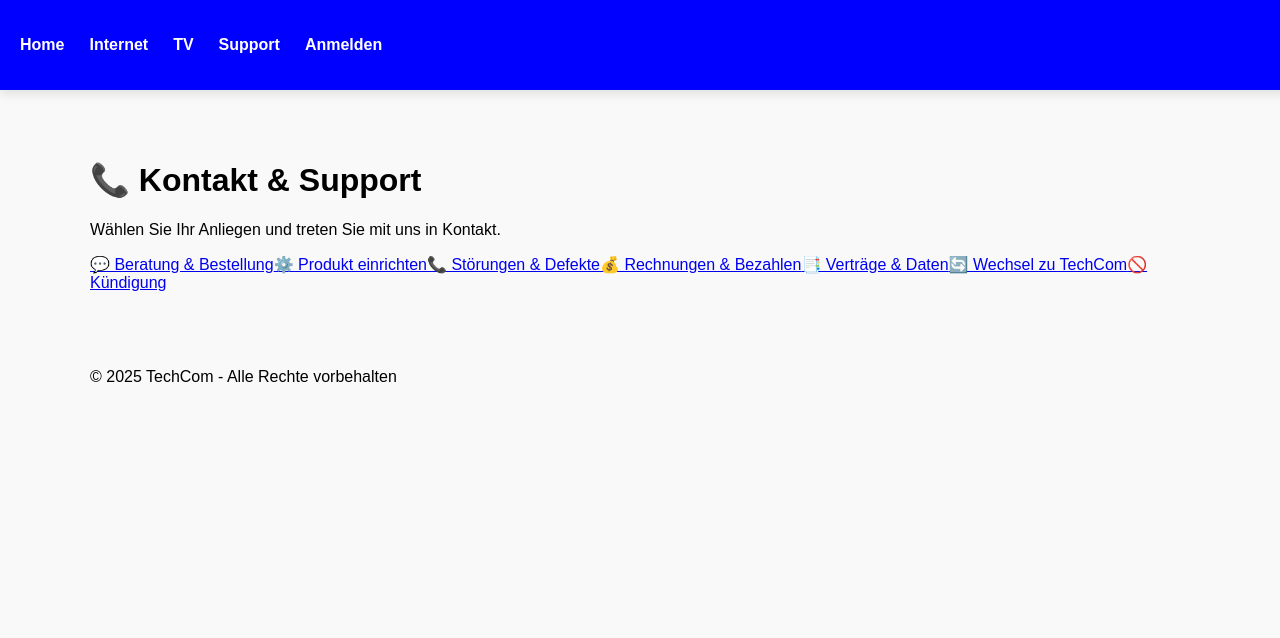
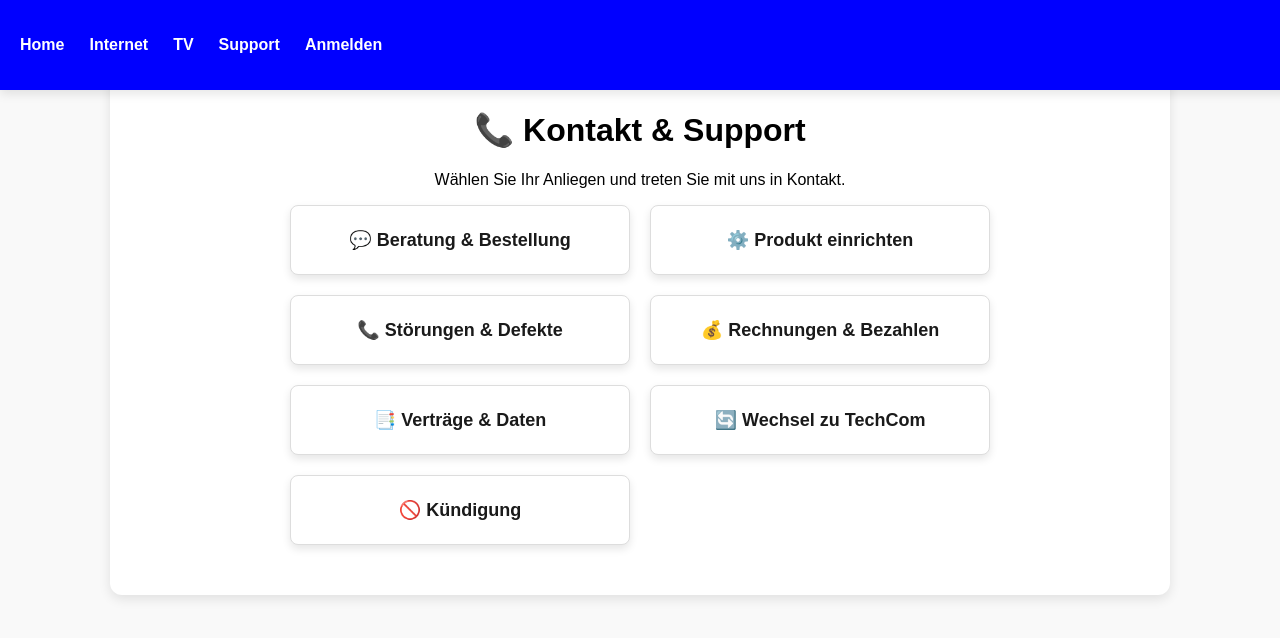
Before and after one commit to Hasancanscript/Projektarbeit_Business_Intellingence, a React (Create React App) app in the folder projektarbeit_business_intelligence/: page /support in a window 1280 px wide. Shown: the top 638 px of the page. Built offline with nearby package versions, Linux system fonts and the light colour scheme.

Commit message:
Update 3.0

```diff
--- a/projektarbeit_business_intelligence/src/InternetPage.js
+++ b/projektarbeit_business_intelligence/src/InternetPage.js
@@ -1,6 +1,7 @@
 import React, { useState } from "react";
-import { Link } from "react-router-dom"; // 🔥 WICHTIG: Link importieren!
+import { Link } from "react-router-dom";
 import "./styles.css";
+import ps5Image from "./images/ps5.png"; // ✅ Sicherstellen, dass das Bild auch hier geladen wird
 
 function InternetPage() {
   const [openQuestion, setOpenQuestion] = useState(null);
@@ -39,14 +40,6 @@ function InternetPage() {
     }
   ];
 
-  const faqItems = [
-    { question: "Welche Internet-Abos bietet TechCom?", answer: "TechCom bietet verschiedene Internet-Abos mit Geschwindigkeiten von 100 Mbit/s bis 10 Gbit/s." },
-    { question: "Welche Internetgeschwindigkeit benötige ich?", answer: "Das hängt von Ihrem Bedarf ab. Normales Surfen: 100 Mbit/s, Streaming & Gaming: 1 Gbit/s oder mehr." },
-    { question: "Welche Vorteile bietet TechCom Internet?", answer: "Unsere Abos bieten ultraschnelles Internet, kostenloses WLAN, Sicherheitspakete und eine stabile Verbindung." },
-    { question: "Wie kann ich mein Internet-Abo zu TechCom wechseln?", answer: "Ein Wechsel ist einfach: Bestellen Sie Ihr neues Abo, und wir kümmern uns um den Rest." },
-    { question: "Gibt es kostenlose Zusatzleistungen?", answer: "Ja, Sie erhalten kostenlose WLAN-Hotspots, sicheres Surfen und einen gratis Router." }
-  ];
-
   return (
     <div>
       {/* Navigation */}
@@ -56,7 +49,7 @@ function InternetPage() {
             <li><Link to="/">Home</Link></li>
             <li><Link to="/internet">Internet</Link></li>
             <li><Link to="/tv">TV</Link></li>
-            <li><Link to="#">Support</Link></li>
+            <li><Link to="/support">Support</Link></li> {/* ✅ Support-Link korrigiert */}
             <li><Link to="#">Anmelden</Link></li>
           </ul>
         </nav>
@@ -78,17 +71,24 @@ function InternetPage() {
         <section className="offer-banner">
           <h2>Entscheiden Sie sich für das Angebot Ihrer Wahl</h2>
           <div className="offer-container">
+
+            {/* Angebot 1: PS5 Slim Geschenk */}
             <div className="offer-box">
-              <img src="https://via.placeholder.com/100" alt="PS5 Angebot" />
-              <p>Zum besten Internet und beliebtesten TV-Abo</p>
-              <h3>Nur bis 02.03. – PlayStation®5 Slim geschenkt</h3>
-              <Link to="/angebot">➝ Zum Angebot</Link> {/* 🔥 Korrekte Navigation */}
+              <img src={ps5Image} alt="PS5 Angebot" className="offer-image" style={{ width: "250px" }} /> {/* ✅ PS5 Bildgröße erhöht */}
+              <div className="offer-content">
+                <p>Zum besten Internet und beliebtesten TV-Abo</p>
+                <h3>Nur bis 02.03. – PlayStation®5 Slim geschenkt</h3>
+                <Link to="/angebot" className="offer-btn">➝ Zum Angebot</Link>
+              </div>
             </div>
+
+            {/* Angebot 2: Internet + TV Special */}
             <div className="offer-box">
-              <img src="https://via.placeholder.com/100" alt="Internet + TV" />
-              <p>Bestes Internet und beliebtestes TV</p>
-              <h3>Alle Internet und TV-Abos 1 Jahr für 59.90/Mt.</h3>
-              <Link to="/angebot">➝ Zum Angebot</Link> {/* 🔥 Korrekte Navigation */}
+              <div className="offer-content">
+                <p>Bestes Internet und beliebtestes TV</p>
+                <h3>Alle Internet und TV-Abos 1 Jahr für 59.90/Mt.</h3>
+                <Link to="/angebot" className="offer-btn">➝ Zum Angebot</Link>
+              </div>
             </div>
           </div>
         </section>
--- a/projektarbeit_business_intelligence/src/LandingPage.js
+++ b/projektarbeit_business_intelligence/src/LandingPage.js
@@ -45,11 +45,11 @@ function LandingPage() {
       <header>
         <nav>
           <ul>
-            <li><Link to="/">Home</Link></li>
-            <li><Link to="/internet">Internet</Link></li>
-            <li><Link to="/tv">TV</Link></li>
-            <li><Link to="/support">Support</Link></li> {/* ✅ Support-Link korrigiert */}
-            <li><Link to="#">Anmelden</Link></li>
+            <li><a href="/">Home</a></li>
+            <li><a href="/internet">Internet</a></li>
+            <li><a href="/tv">TV</a></li>
+            <li><a href="/support">Support</a></li>
+            <li><a href="#">Anmelden</a></li>
           </ul>
         </nav>
       </header>
--- a/projektarbeit_business_intelligence/src/SupportPage.js
+++ b/projektarbeit_business_intelligence/src/SupportPage.js
@@ -1,11 +1,17 @@
-import React from "react";
-import { Link } from "react-router-dom"; // ✅ Sicherstellen, dass Link importiert ist
-import "./styles.css"; // Falls du globale Styles hast
+import React, { useState } from "react";
+import { Link } from "react-router-dom"; // ✅ Navigation funktioniert jetzt
+import "./styles.css"; // Deine CSS-Datei
 
 function SupportPage() {
+  const [selectedTopic, setSelectedTopic] = useState(null);
+
+  const handleClick = (topic) => {
+    setSelectedTopic(selectedTopic === topic ? null : topic);
+  };
+
   return (
-    <div className="support-container">
-      {/* 🔹 Navigation */}
+    <div>
+      {/* 🔹 Navigationsleiste eingefügt */}
       <header>
         <nav>
           <ul>
@@ -18,27 +24,115 @@ function SupportPage() {
         </nav>
       </header>
 
-      {/* 🔹 Hauptbereich */}
-      <main className="support-main">
+      <div className="support-container">
+        {/* 🔹 Überschrift */}
         <h1>📞 Kontakt & Support</h1>
         <p>Wählen Sie Ihr Anliegen und treten Sie mit uns in Kontakt.</p>
 
-        {/* Support-Kategorien mit echten Links */}
+        {/* 🔹 Support-Buttons */}
         <div className="support-options">
-          <Link to="#" className="support-btn">💬 Beratung & Bestellung</Link>
-          <Link to="#" className="support-btn">⚙️ Produkt einrichten</Link>
-          <Link to="#" className="support-btn">📞 Störungen & Defekte</Link>
-          <Link to="#" className="support-btn">💰 Rechnungen & Bezahlen</Link>
-          <Link to="#" className="support-btn">📑 Verträge & Daten</Link>
-          <Link to="#" className="support-btn">🔄 Wechsel zu TechCom</Link>
-          <Link to="#" className="support-btn">🚫 Kündigung</Link>
+          <button className="support-btn" onClick={() => handleClick("beratung")}>
+            💬 Beratung & Bestellung
+          </button>
+          <button className="support-btn" onClick={() => handleClick("produkt")}>
+            ⚙️ Produkt einrichten
+          </button>
+          <button className="support-btn" onClick={() => handleClick("stoerung")}>
+            📞 Störungen & Defekte
+          </button>
+          <button className="support-btn" onClick={() => handleClick("rechnung")}>
+            💰 Rechnungen & Bezahlen
+          </button>
+          <button className="support-btn" onClick={() => handleClick("vertraege")}>
+            📑 Verträge & Daten
+          </button>
+          <button className="support-btn" onClick={() => handleClick("wechsel")}>
+            🔄 Wechsel zu TechCom
+          </button>
+          <button className="support-btn" onClick={() => handleClick("kuendigung")}>
+            🚫 Kündigung
+          </button>
         </div>
-      </main>
 
-      {/* 🔹 Footer */}
-      <footer>
-        <p>&copy; 2025 TechCom - Alle Rechte vorbehalten</p>
-      </footer>
+        {/* 🔹 Detailansicht (unterhalb der Buttons angezeigt) */}
+        {selectedTopic === "beratung" && (
+          <div className="support-detail">
+            <h2>💬 Beratung & Bestellung</h2>
+            <p>Wie können wir Ihnen helfen?</p>
+            <ul>
+              <li>📞 <strong>Hotline:</strong> 0800 300 300 (08:00 - 20:00)</li>
+              <li>📩 <strong>Kontaktformular:</strong> <a href="#">Hier ausfüllen</a></li>
+              <li>💬 <strong>Live-Chat:</strong> <a href="#">Jetzt starten</a></li>
+            </ul>
+          </div>
+        )}
+
+        {selectedTopic === "produkt" && (
+          <div className="support-detail">
+            <h2>⚙️ Produkt einrichten</h2>
+            <p>Schritt-für-Schritt-Anleitungen zur Einrichtung deines Geräts.</p>
+            <ul>
+              <li>📑 <strong>Anleitungen:</strong> <a href="#">Hier ansehen</a></li>
+              <li>📞 <strong>Support:</strong> 0800 300 301</li>
+            </ul>
+          </div>
+        )}
+
+        {selectedTopic === "stoerung" && (
+          <div className="support-detail">
+            <h2>📞 Störungen & Defekte</h2>
+            <p>Überprüfe den aktuellen Status oder melde ein Problem.</p>
+            <ul>
+              <li>🔍 <strong>Störungsmeldung:</strong> <a href="#">Hier prüfen</a></li>
+              <li>📞 <strong>Technischer Support:</strong> 0800 300 302</li>
+            </ul>
+          </div>
+        )}
+
+        {selectedTopic === "rechnung" && (
+          <div className="support-detail">
+            <h2>💰 Rechnungen & Bezahlen</h2>
+            <p>Alles zu deinen Rechnungen und Zahlungsmöglichkeiten.</p>
+            <ul>
+              <li>🧾 <strong>Rechnung einsehen:</strong> <a href="#">Hier öffnen</a></li>
+              <li>💳 <strong>Zahlungsmethoden:</strong> <a href="#">Hier ändern</a></li>
+            </ul>
+          </div>
+        )}
+
+        {selectedTopic === "vertraege" && (
+          <div className="support-detail">
+            <h2>📑 Verträge & Daten</h2>
+            <p>Vertragsdetails und persönliche Daten verwalten.</p>
+            <ul>
+              <li>📜 <strong>Vertrag einsehen:</strong> <a href="#">Hier öffnen</a></li>
+              <li>📧 <strong>Daten ändern:</strong> <a href="#">Hier aktualisieren</a></li>
+            </ul>
+          </div>
+        )}
+
+        {selectedTopic === "wechsel" && (
+          <div className="support-detail">
+            <h2>🔄 Wechsel zu TechCom</h2>
+            <p>Wechsle zu TechCom in wenigen Schritten.</p>
+            <ul>
+              <li>📄 <strong>Wechselantrag:</strong> <a href="#">Jetzt starten</a></li>
+              <li>☎️ <strong>Kostenlose Beratung:</strong> 0800 300 303</li>
+            </ul>
+          </div>
+        )}
+
+        {selectedTopic === "kuendigung" && (
+          <div className="support-detail">
+            <h2>🚫 Kündigung</h2>
+            <p>Hier kannst du dein Abo kündigen oder anpassen.</p>
+            <ul>
+              <li>📄 <strong>Kündigung einreichen:</strong> <a href="#">Hier beantragen</a></li>
+              <li>📞 <strong>Beratung zur Kündigung:</strong> 0800 300 304</li>
+            </ul>
+          </div>
+        )}
+      </div>
     </div>
   );
 }
--- a/projektarbeit_business_intelligence/src/TvPage.js
+++ b/projektarbeit_business_intelligence/src/TvPage.js
@@ -1,4 +1,5 @@
 import React from "react";
+import { Link } from "react-router-dom"; // ✅ Link für Router importiert
 import "./styles.css"; // Aktualisierte Stile für das moderne Design
 
 function TvPage() {
@@ -40,11 +41,11 @@ function TvPage() {
       <header>
         <nav>
           <ul>
-            <li><a href="/">Home</a></li>
-            <li><a href="/internet">Internet</a></li>
-            <li><a href="/tv">TV</a></li>
-            <li><a href="#">Support</a></li>
-            <li><a href="#">Anmelden</a></li>
+            <li><Link to="/">Home</Link></li>
+            <li><Link to="/internet">Internet</Link></li>
+            <li><Link to="/tv">TV</Link></li>
+            <li><Link to="/support">Support</Link></li> {/* ✅ Support-Link korrigiert */}
+            <li><Link to="#">Anmelden</Link></li>
           </ul>
         </nav>
       </header>
--- a/projektarbeit_business_intelligence/src/styles.css
+++ b/projektarbeit_business_intelligence/src/styles.css
@@ -413,7 +413,7 @@ main {
 
 /* 🔹 Bildgröße angepasst */
 .offer-box img {
-  width: 180px; /* Größere PS5 */
+  width: 600px; /* Größere PS5 */
   margin-bottom: 15px;
 }
 
@@ -501,88 +501,133 @@ main {
   }
 }
 
-/* Hero-Bereich */
-.support-hero {
-  padding: 40px;
-  background: linear-gradient(to right, #004080, #0066da);
-  color: white;
+/* 🔹 Gesamter Hintergrund für besseren Kontrast */
+.support-container {
+  max-width: 1000px;
+  margin: auto;
+  padding: 50px 20px;
   text-align: center;
+  background: #ffffff; /* Weißer Hintergrund für mehr Klarheit */
   border-radius: 12px;
-  margin: 30px auto;
-  max-width: 1100px;
-  box-shadow: 0px 6px 15px rgba(0, 0, 0, 0.15);
+  box-shadow: 0px 4px 12px rgba(0, 0, 0, 0.1);
 }
 
-.support-hero h1 {
-  font-size: 28px;
+/* 🔹 Überschrift schöner gestalten */
+.support-main h1 {
+  font-size: 30px;
   font-weight: bold;
-  margin-bottom: 10px;
+  margin-bottom: 15px;
+  color: #1a1a1a;
 }
 
-.support-hero p {
+.support-main p {
   font-size: 18px;
-  opacity: 0.9;
+  color: #555;
+  margin-bottom: 40px;
 }
 
-/* Support-Themen */
+/* 🔹 Haupt-Container */
 .support-container {
-  max-width: 1100px;
+  max-width: 1000px; /* Mehr Breite für bessere Darstellung */
   margin: 40px auto;
-  text-align: left;
-  padding: 20px;
+  padding: 50px 30px;
+  text-align: center;
+  background: #fff;
+  border-radius: 12px;
+  box-shadow: 0px 4px 12px rgba(0, 0, 0, 0.1);
 }
 
-.support-container h2 {
-  font-size: 22px;
-  margin-bottom: 20px;
-  color: #004080;
+/* 🔹 Support-Buttons */
+.support-options {
+  display: grid;
+  grid-template-columns: repeat(2, 1fr);
+  gap: 20px;
+  max-width: 700px; /* Etwas breiter für bessere Lesbarkeit */
+  margin: auto;
 }
 
-/* Grid für Support-Optionen */
-.support-grid {
-  display: grid;
-  grid-template-columns: repeat(auto-fit, minmax(250px, 1fr));
-  gap: 20px;
+.support-btn {
+  display: flex;
+  align-items: center;
+  justify-content: center;
+  padding: 18px;
+  background: white;
+  color: #1a1a1a;
+  font-size: 18px; /* Etwas größere Schrift für bessere Sichtbarkeit */
+  font-weight: bold;
+  text-decoration: none;
+  border-radius: 8px;
+  box-shadow: 0px 4px 8px rgba(0, 0, 0, 0.1);
+  border: 1px solid #ddd;
+  width: 100%;
+  height: 70px; /* Einheitliche Höhe für bessere Darstellung */
 }
 
-/* Support-Buttons */
-.support-item {
-  background: white;
-  border: 1px solid #ccc;
-  border-radius: 8px;
-  padding: 15px;
-  text-align: center;
-  box-shadow: 0 4px 8px rgba(0, 0, 0, 0.1);
-  transition: transform 0.3s ease;
-  text-decoration: none;
-  color: #333;
+/* 🔹 Hover-Effekt */
+.support-btn:hover {
+  background: #e8f0ff;
+  transform: scale(1.05);
 }
 
-.support-item:hover {
-  transform: scale(1.05);
-  box-shadow: 0 6px 12px rgba(0, 0, 0, 0.2);
+/* 🔹 Detailansicht */
+.support-detail {
+  background: #f9f9f9;
+  padding: 25px;
+  margin-top: 30px;
+  border-radius: 10px;
+  box-shadow: 0px 2px 8px rgba(0, 0, 0, 0.1);
+  text-align: left; /* Text linksbündig für bessere Lesbarkeit */
 }
 
-/* Hotline-Bereich */
-.support-hotline {
-  margin-top: 40px;
-  font-size: 18px;
-  text-align: center;
+/* 🔹 Titel für Detailansicht */
+.support-detail h2 {
+  font-size: 22px;
+  font-weight: bold;
+  color: #333;
+  margin-bottom: 15px;
 }
 
-.support-hotline a {
-  font-weight: bold;
-  color: #ffcc00;
-  text-decoration: none;
+/* 🔹 Liste der Inhalte */
+.support-detail ul {
+  list-style: none;
+  padding: 0;
 }
 
-.support-hotline a:hover {
+.support-detail li {
+  margin-bottom: 10px;
+  font-size: 16px;
+}
+
+/* 🔹 Links in der Detailansicht */
+.support-detail a {
+  color: #007bff;
+  text-decoration: none;
+  font-weight: bold;
+}
+
+.support-detail a:hover {
   text-decoration: underline;
 }
 
-/* Responsive Design für Support-Seite */
+/* 🔹 Responsive Design */
 @media (max-width: 768px) {
-  .support-grid {
-    grid-template-columns: repeat(auto-fit, minmax(100%, 1fr));
+  .support-options {
+    grid-template-columns: repeat(1, 1fr); /* 1 Spalte auf kleineren Geräten */
   }
 }
+
+@media (max-width: 480px) {
+  .support-container {
+    width: 90%; /* Weniger Abstand links/rechts auf kleinen Bildschirmen */
+    padding: 30px;
+  }
+
+  .support-options {
+    max-width: 100%;
+  }
+
+  .support-btn {
+    font-size: 16px;
+    height: 60px;
+  }
+}
```
